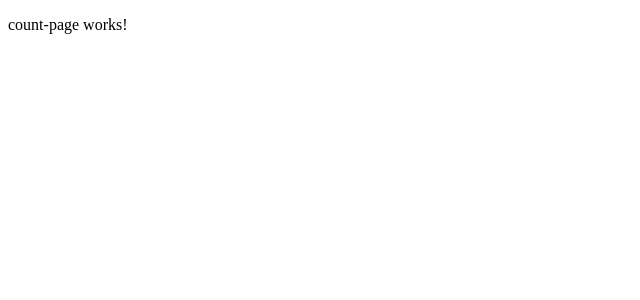
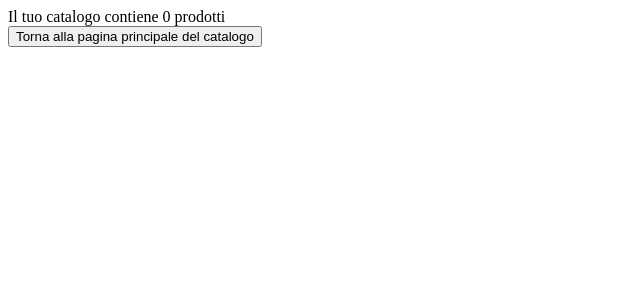
Before and after one commit to marcobonaccorso/CatalogoProdottiImpaginato, an Angular app in the folder CatalogoProdottiImpaginato/: page /CountPage in a window 1280 px wide. Shown: the top 300 px of the page, without its empty margins (0-640 px from the left). Built offline with nearby package versions, Linux system fonts and the light colour scheme.

Commit message:
contaaaaaaaaaa

```diff
--- a/CatalogoProdottiImpaginato/src/app/count-page/count-page.component.html
+++ b/CatalogoProdottiImpaginato/src/app/count-page/count-page.component.html
@@ -1 +1,3 @@
-<p>count-page works!</p>
+Il tuo catalogo contiene {{med.prodotti.length}} prodotti
+<br>
+<button (click)="torna()">Torna alla pagina principale del catalogo</button>
--- a/CatalogoProdottiImpaginato/src/app/count-page/count-page.component.ts
+++ b/CatalogoProdottiImpaginato/src/app/count-page/count-page.component.ts
@@ -1,4 +1,6 @@
 import { Component, OnInit } from '@angular/core';
+import { Router } from '@angular/router';
+import { MediatorService } from '../mediator.service';
 
 @Component({
   selector: 'app-count-page',
@@ -7,9 +9,12 @@ import { Component, OnInit } from '@angular/core';
 })
 export class CountPageComponent implements OnInit {
 
-  constructor() { }
+  constructor(private router: Router, public med: MediatorService) { }
 
   ngOnInit(): void {
   }
+  torna() {
+    this.router.navigateByUrl("/PaginaPrincipale");
+  }
 
 }
```
